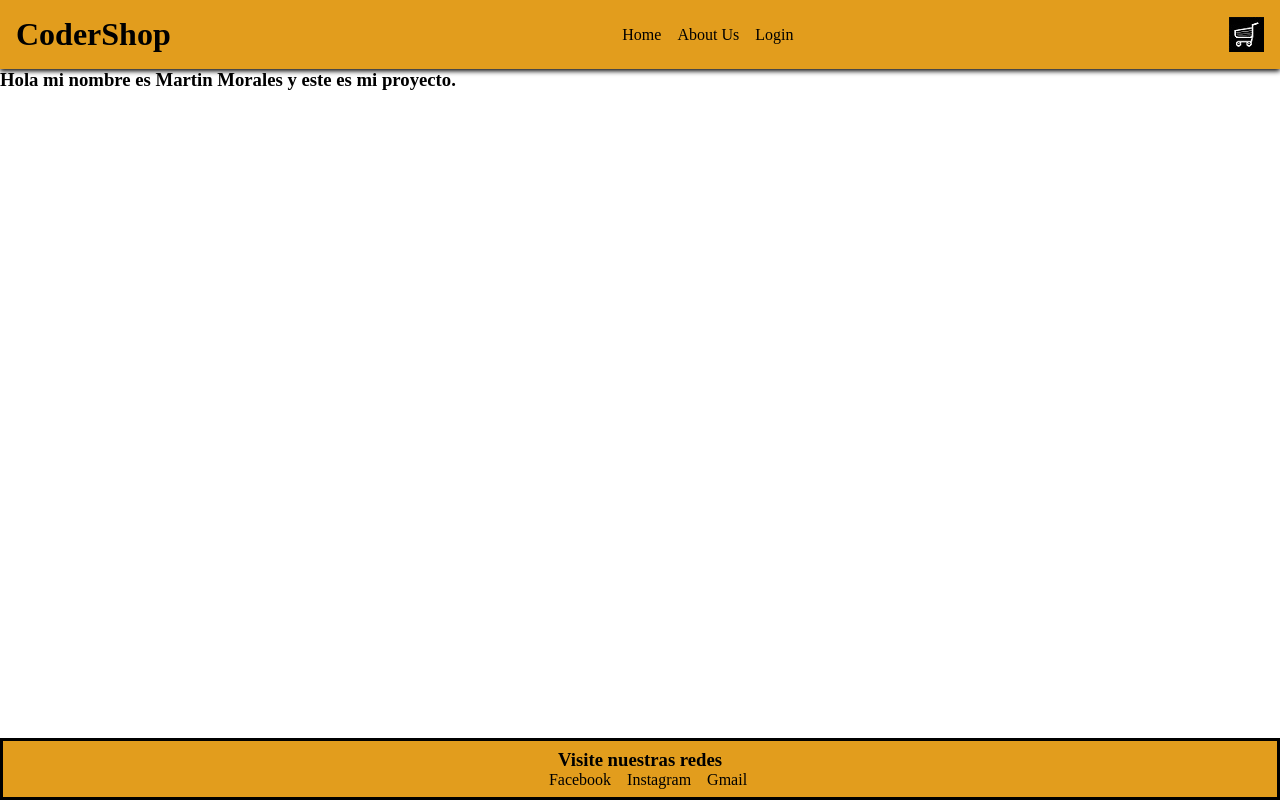
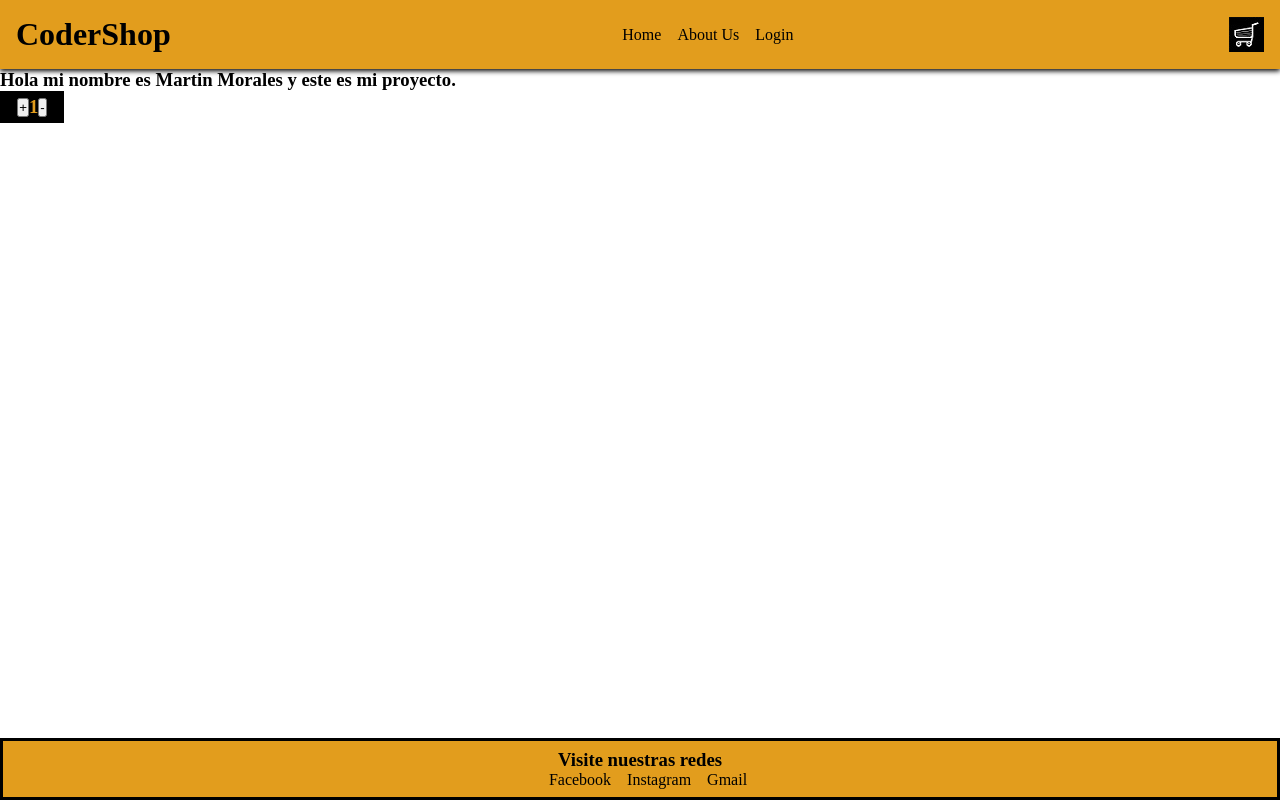
Before and after one commit to Marto2356/Martin_Morales_Ecommerce, a React (Create React App) app: page / in a window 1280 px wide. Built offline with nearby package versions, Linux system fonts and the light colour scheme.

Commit message:
Entrega del desafío - Clase 5. Componentes II

```diff
--- /dev/null
+++ b/src/components/ItemCount.js
@@ -0,0 +1,28 @@
+import React, {useState} from 'react'
+
+const ItemCount = (props) => {
+
+    const [contador, setContador] = useState(props.inicial)
+
+    function agregar() {
+        if (contador < props.stock){
+            setContador(contador + 1)
+        }
+    }
+
+    function quitar(){
+        if (contador > props.inicial){
+            setContador(contador - 1)
+        }
+    }
+
+    return (
+        <div class="botonera">
+            <button onClick={agregar}>+</button>
+            <h3>{contador}</h3>
+            <button onClick={quitar}>-</button>
+        </div>
+    )
+}
+
+export default ItemCount
--- a/src/components/ItemListContainer.js
+++ b/src/components/ItemListContainer.js
@@ -1,4 +1,5 @@
 import React from 'react'
+import ItemCount from './ItemCount'
 
 const ItemListContainer = (props) => {
     return (
@@ -6,6 +7,7 @@ const ItemListContainer = (props) => {
             <h3>
                 {props.saludo}
             </h3>
+            <ItemCount stock={10} inicial={1}/>
         </div>
     )
 }
--- a/src/estilos.scss
+++ b/src/estilos.scss
@@ -23,6 +23,17 @@ html, body, #root{
     color:$colorSecundario;
     box-shadow: 0 2px 5px;
 
+}
+
+.botonera{
+    display: flex;
+    justify-content:center;
+    align-items:center;
+    width: 4rem;
+    height:2rem;
+    font-size:100%;
+    background-color:$colorSecundario;
+    color:$colorPrimario;
 }
 
 nav a{
```
